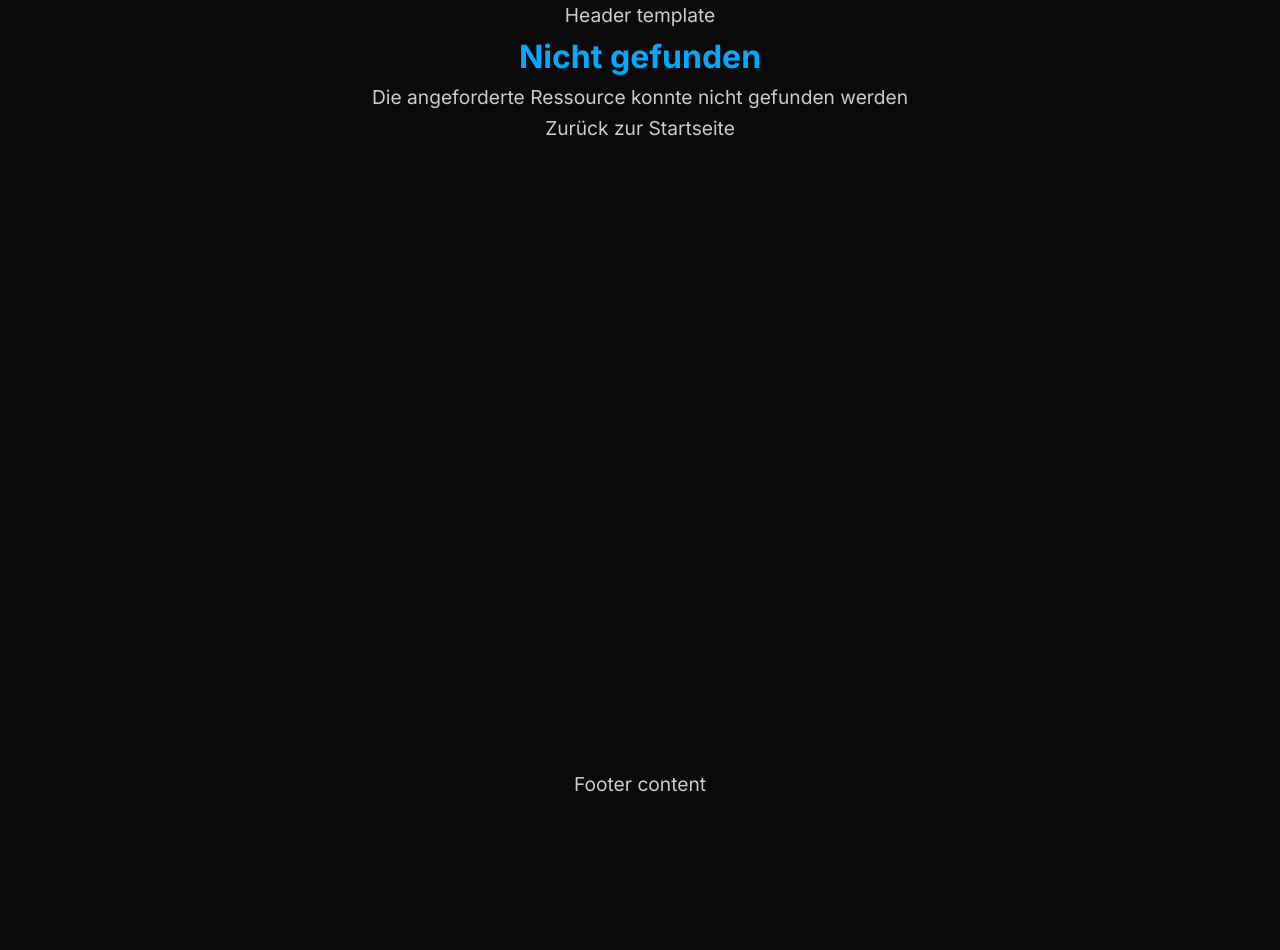
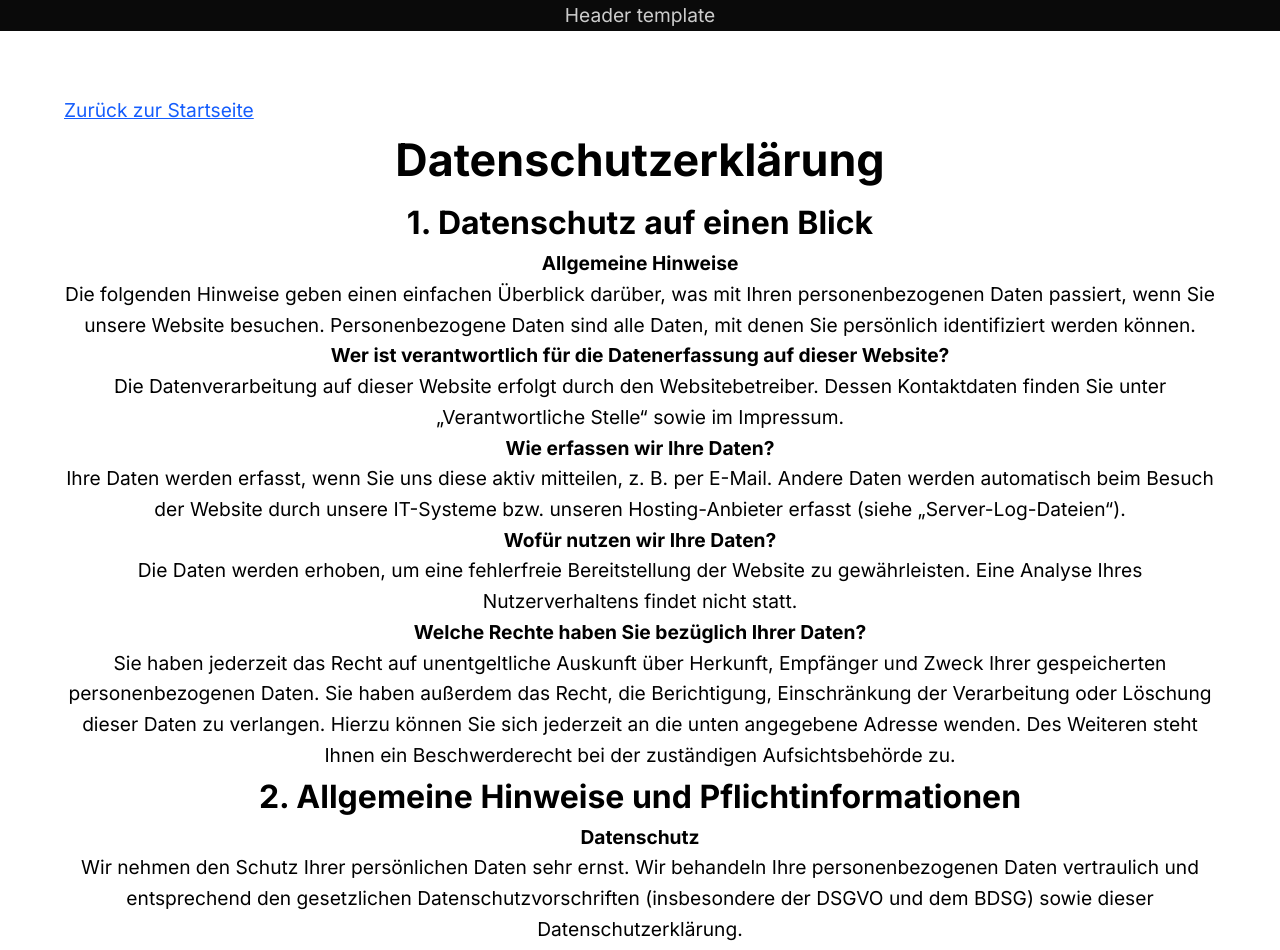
Before and after one commit to yarinka82/Digital-IT-Hub-in-Wurzburg, a Next.js app: page /datenschutz in a window 1280 px wide. Before the commit this address had no page. Shown: the top 950 px of the page. Before the commit the page ends 800 px from the top, so only its background shows below. Built offline with nearby package versions, Linux system fonts and the light colour scheme.

Commit message:
Datenschutz page added

```diff
--- /dev/null
+++ b/src/app/(legal)/datenschutz/page.tsx
@@ -0,0 +1,219 @@
+import Link from "next/link";
+
+export default function Datenschutz() {
+  return (
+    <div className="p-16 bg-white text-black">
+      <div className="text-left">
+        <Link href="/" className="text-blue-600 underline hover:text-blue-800">
+          Zurück zur Startseite
+        </Link>
+      </div>
+      <h1 className="text-black">Datenschutzerklärung</h1>
+      <h2 className="text-black">1. Datenschutz auf einen Blick</h2>
+      <h3 className="text-black">Allgemeine Hinweise</h3>
+      <p>
+        Die folgenden Hinweise geben einen einfachen Überblick darüber, was mit
+        Ihren personenbezogenen Daten passiert, wenn Sie unsere Website
+        besuchen. Personenbezogene Daten sind alle Daten, mit denen Sie
+        persönlich identifiziert werden können.
+      </p>
+      <h3 className="text-black">
+        Wer ist verantwortlich für die Datenerfassung auf dieser Website?
+      </h3>
+      <p>
+        Die Datenverarbeitung auf dieser Website erfolgt durch den
+        Websitebetreiber. Dessen Kontaktdaten finden Sie unter „Verantwortliche
+        Stelle“ sowie im Impressum.
+      </p>
+      <h3 className="text-black">Wie erfassen wir Ihre Daten?</h3>
+      <p>
+        Ihre Daten werden erfasst, wenn Sie uns diese aktiv mitteilen, z. B. per
+        E-Mail. Andere Daten werden automatisch beim Besuch der Website durch
+        unsere IT-Systeme bzw. unseren Hosting-Anbieter erfasst (siehe
+        „Server-Log-Dateien“).
+      </p>
+      <h3 className="text-black">Wofür nutzen wir Ihre Daten?</h3>
+      <p>
+        Die Daten werden erhoben, um eine fehlerfreie Bereitstellung der Website
+        zu gewährleisten. Eine Analyse Ihres Nutzerverhaltens findet nicht
+        statt.
+      </p>
+      <h3 className="text-black">
+        Welche Rechte haben Sie bezüglich Ihrer Daten?
+      </h3>
+      <p>
+        Sie haben jederzeit das Recht auf unentgeltliche Auskunft über Herkunft,
+        Empfänger und Zweck Ihrer gespeicherten personenbezogenen Daten. Sie
+        haben außerdem das Recht, die Berichtigung, Einschränkung der
+        Verarbeitung oder Löschung dieser Daten zu verlangen. Hierzu können Sie
+        sich jederzeit an die unten angegebene Adresse wenden. Des Weiteren
+        steht Ihnen ein Beschwerderecht bei der zuständigen Aufsichtsbehörde zu.
+      </p>
+      <h2 className="text-black">
+        2. Allgemeine Hinweise und Pflichtinformationen
+      </h2>
+      <h3 className="text-black">Datenschutz</h3>
+      <p>
+        Wir nehmen den Schutz Ihrer persönlichen Daten sehr ernst. Wir behandeln
+        Ihre personenbezogenen Daten vertraulich und entsprechend den
+        gesetzlichen Datenschutzvorschriften (insbesondere der DSGVO und dem
+        BDSG) sowie dieser Datenschutzerklärung.
+      </p>
+      <p>
+        Wir weisen darauf hin, dass die Datenübertragung im Internet (z. B. bei
+        der Kommunikation per E-Mail) Sicherheitslücken aufweisen kann. Ein
+        lückenloser Schutz der Daten vor dem Zugriff durch Dritte ist nicht
+        möglich.
+      </p>
+      <h3 className="text-black">Verantwortliche Stelle</h3>
+      <p>Verantwortlich für die Datenverarbeitung auf dieser Website ist:</p>
+      <address className="not-italic">
+        Digital IT Hub in Würzburg e.V.
+        <br />
+        Den Haager Straße 18
+        <br />
+        97084 Würzburg
+      </address>
+      <p>
+        Email:&nbsp;
+        <a
+          href="mailto:hubdigitalithub@gmail.com"
+          className="text-blue-600 underline hover:text-blue-800"
+        >
+          hubdigitalithub@gmail.com
+        </a>
+      </p>
+      <p>
+        <a
+          href="mailto:wurzburg-digitalithub@web.de"
+          className="text-blue-600 underline hover:text-blue-800"
+        >
+          wurzburg-digitalithub@web.de
+        </a>
+      </p>
+      <p>
+        Vertreten durch den Vorstand: Iryna Velchenko (1. Vorsitzende), Illia
+        Rohalskyi (stellvertretender Vorsitzender)
+      </p>
+      <p>
+        Verantwortliche Stelle ist die natürliche oder juristische Person, die
+        allein oder gemeinsam mit anderen über die Zwecke und Mittel der
+        Verarbeitung von personenbezogenen Daten (z. B. Namen, E-Mail-Adressen
+        o. Ä.) entscheidet.
+      </p>
+      <h3 className="text-black">
+        Widerruf Ihrer Einwilligung zur Datenverarbeitung
+      </h3>
+      <p>
+        Viele Datenverarbeitungsvorgänge sind nur mit Ihrer ausdrücklichen
+        Einwilligung möglich. Sie können eine bereits erteilte Einwilligung
+        jederzeit widerrufen. Dazu reicht eine formlose Mitteilung per E-Mail an
+        uns. Die Rechtmäßigkeit der bis zum Widerruf erfolgten Datenverarbeitung
+        bleibt vom Widerruf unberührt.
+      </p>
+      <h3 className="text-black">
+        Beschwerderecht bei der zuständigen Aufsichtsbehörde
+      </h3>
+      <p>
+        Im Falle datenschutzrechtlicher Verstöße steht Ihnen ein Beschwerderecht
+        bei der zuständigen Aufsichtsbehörde zu. Zuständig für uns ist das
+        Bayerische Landesamt für Datenschutzaufsicht (BayLDA), Promenade 18,
+        91522 Ansbach,{" "}
+        <a
+          href="http://www.lda.bayern.de"
+          className="text-blue-600 underline hover:text-blue-800"
+        >
+          www.lda.bayern.de
+        </a>
+        .
+      </p>
+      <h3 className="text-black">SSL- bzw. TLS-Verschlüsselung</h3>
+      <p>
+        Diese Seite nutzt aus Sicherheitsgründen eine SSL- bzw.
+        TLS-Verschlüsselung. Eine verschlüsselte Verbindung erkennen Sie daran,
+        dass die Adresszeile des Browsers von „http://“ auf „https://“ wechselt,
+        und am Schloss-Symbol in Ihrer Browserzeile.
+      </p>
+      <h3 className="text-black">Auskunft, Berichtigung, Löschung</h3>
+      <p>
+        Sie haben im Rahmen der geltenden gesetzlichen Bestimmungen jederzeit
+        das Recht auf unentgeltliche Auskunft über Ihre gespeicherten
+        personenbezogenen Daten, deren Herkunft und Empfänger und den Zweck der
+        Datenverarbeitung sowie ein Recht auf Berichtigung, Einschränkung oder
+        Löschung dieser Daten.
+      </p>
+      <h2 className="text-black">3. Datenerfassung auf der Website</h2>
+      <h3 className="text-black">Keine Cookies, keine Analyse-Tools</h3>
+      <p>
+        Diese Website verwendet keine Cookies und keine Analyse- oder
+        Tracking-Tools. Es werden keine Inhalte von Drittanbietern (z. B.
+        Videos, Schriftarten oder Karten) nachgeladen. Alle Inhalte werden von
+        unserem eigenen Webspace ausgeliefert.
+      </p>
+      <h3 className="text-black">Server-Log-Dateien</h3>
+      <p>
+        Der Provider der Seiten erhebt und speichert automatisch Informationen
+        in sogenannten Server-Log-Dateien, die Ihr Browser automatisch an uns
+        übermittelt. Dies sind:
+      </p>
+      <ul>
+        <li>Browsertyp und Browserversion</li>
+        <li>verwendetes Betriebssystem</li>
+        <li>Referrer URL</li>
+        <li>Hostname des zugreifenden Rechners</li>
+        <li>Uhrzeit der Serveranfrage</li>
+        <li>IP-Adresse</li>
+      </ul>
+      <p>
+        Eine Zusammenführung dieser Daten mit anderen Datenquellen wird nicht
+        vorgenommen. Die Daten werden nach [z. B. 7 Tagen] automatisch gelöscht.
+      </p>
+      <p>
+        Grundlage für die Verarbeitung ist Art. 6 Abs. 1 lit. f DSGVO. Unser
+        berechtigtes Interesse liegt in der technisch fehlerfreien und sicheren
+        Bereitstellung der Website.
+      </p>
+      <h3 className="text-black">Hosting</h3>
+      <p>
+        Diese Website wird bei [Name und Adresse des Hosting-Anbieters]
+        gehostet. Mit dem Anbieter besteht ein Vertrag zur Auftragsverarbeitung
+        nach Art. 28 DSGVO.
+      </p>
+      <h3 className="text-black">Kontaktaufnahme per E-Mail</h3>
+      <p>
+        Wenn Sie uns per E-Mail kontaktieren, werden Ihre Angaben zum Zweck der
+        Bearbeitung Ihrer Anfrage und für den Fall von Anschlussfragen bei uns
+        gespeichert. Diese Daten geben wir nicht ohne Ihre Einwilligung weiter.
+        Rechtsgrundlage ist Art. 6 Abs. 1 lit. f DSGVO bzw., wenn Ihre Anfrage
+        auf einen Vertrag oder eine Mitgliedschaft abzielt, Art. 6 Abs. 1 lit. b
+        DSGVO. Die Daten werden gelöscht, sobald der Zweck entfällt und keine
+        gesetzlichen Aufbewahrungsfristen entgegenstehen.
+      </p>
+      <h3 className="text-black">
+        Veranstaltungen, Neuigkeiten, Projekte und Fotos
+      </h3>
+      <p>
+        Auf unserer Website veröffentlichen wir Berichte, Neuigkeiten und Fotos
+        von Veranstaltungen und Projekten des Vereins. Sofern auf Fotos Personen
+        erkennbar sind, erfolgt die Veröffentlichung auf Grundlage Ihrer
+        Einwilligung (Art. 6 Abs. 1 lit. a DSGVO, § 22 KUG). Bei
+        Übersichtsaufnahmen von Veranstaltungen, bei denen einzelne Personen
+        nicht im Vordergrund stehen, beruht die Veröffentlichung auf unserem
+        berechtigten Interesse an der Öffentlichkeitsarbeit (Art. 6 Abs. 1 lit.
+        f DSGVO). Sie können Ihre Einwilligung jederzeit mit Wirkung für die
+        Zukunft widerrufen und der Veröffentlichung widersprechen. Wenden Sie
+        sich dazu an hubdigitalithub@gmail.com; wir entfernen die betreffenden
+        Fotos umgehend. Bei einer Veröffentlichung im Internet kann nicht
+        ausgeschlossen werden, dass Bilder von Dritten kopiert und
+        weiterverwendet werden.
+      </p>
+      <h3 className="text-black">Externe Links</h3>
+      <p>
+        Unsere Website enthält Links zu externen Websites. Beim bloßen Anklicken
+        eines Links werden Daten an den jeweiligen Anbieter übertragen. Auf
+        diese Datenverarbeitung haben wir keinen Einfluss; es gelten die
+        Datenschutzbestimmungen des jeweiligen Anbieters.
+      </p>
+    </div>
+  );
+}
```
Also changed, not shown: 1 other file (tests, documents, lock files or other folders).
